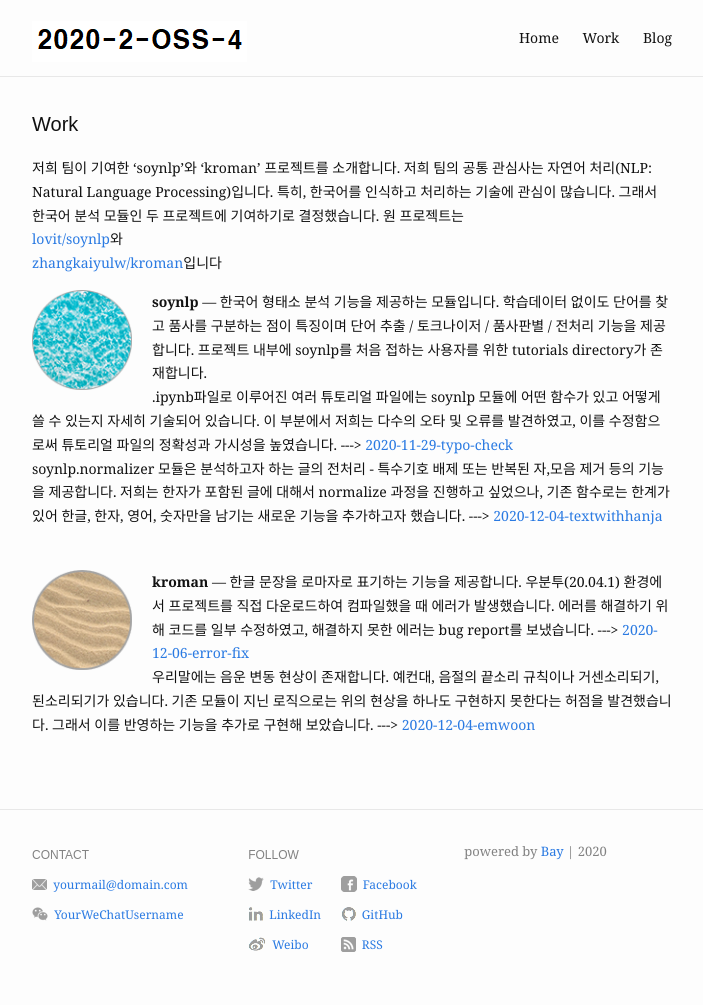
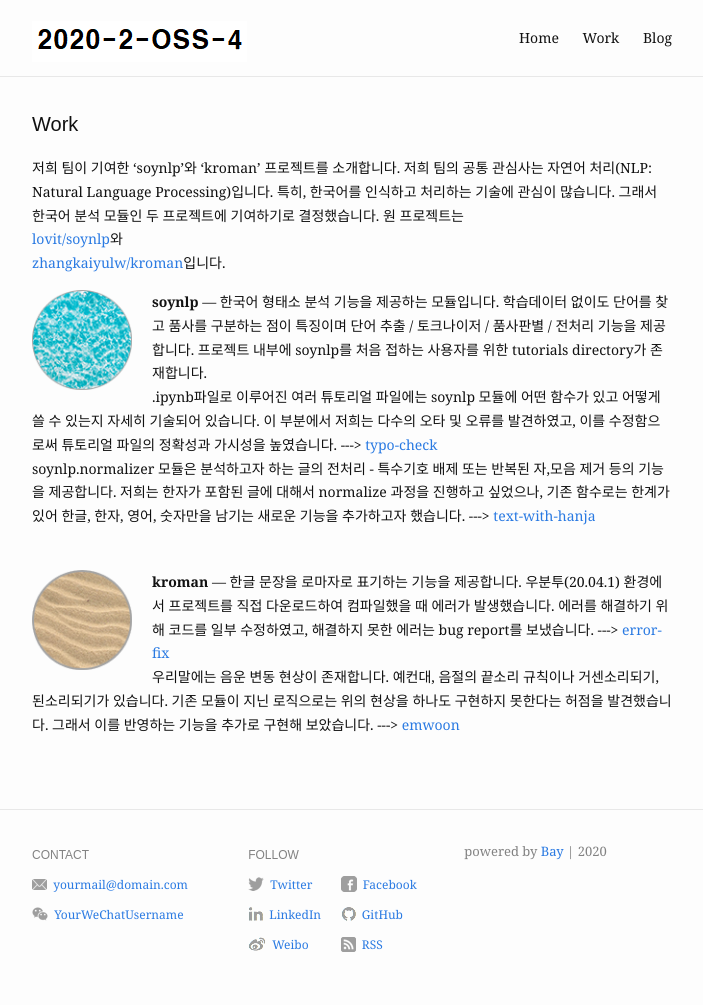
Before and after one commit to 20-2-SKKU-OSS/2020-2-OSS-4, a Jekyll site: the page built from work.md, in a window 1280 px wide. Shown: the whole page, without its empty margins (288-991 px from the left). Built offline with Jekyll 4.4.1, drawn with Linux system fonts in a browser that asks for light colours.

Commit message:
Update work.md

```diff
--- a/work.md
+++ b/work.md
@@ -7,12 +7,12 @@ items:
     image:
       src: /assets/img/work/water.png
       alt: water
-    description: 한국어 형태소 분석 기능을 제공하는 모듈입니다. 학습데이터 없이도 단어를 찾고 품사를 구분하는 점이 특징이며 단어 추출 / 토크나이저 / 품사판별 / 전처리 기능을 제공합니다. 프로젝트 내부에 soynlp를 처음 접하는 사용자를 위한 tutorials directory가 존재합니다. <br> .ipynb파일로 이루어진 여러 튜토리얼 파일에는 soynlp 모듈에 어떤 함수가 있고 어떻게 쓸 수 있는지 자세히 기술되어 있습니다. 이 부분에서 저희는 다수의 오타 및 오류를 발견하였고, 이를 수정함으로써 튜토리얼 파일의 정확성과 가시성을 높였습니다. ---> <a href="https://20-2-skku-oss.github.io/2020-2-OSS-4/2020/11/29/typo-ckeck">2020-11-29-typo-check</a> <br> soynlp.normalizer 모듈은 분석하고자 하는 글의 전처리 - 특수기호 배제 또는 반복된 자,모음 제거 등의 기능을 제공합니다. 저희는 한자가 포함된 글에 대해서 normalize 과정을 진행하고 싶었으나, 기존 함수로는 한계가 있어 한글, 한자, 영어, 숫자만을 남기는 새로운 기능을 추가하고자 했습니다. ---> <a href="https://20-2-skku-oss.github.io/2020-2-OSS-4/2020/12/04/text-with-hanja">2020-12-04-textwithhanja</a> <br>
+    description: 한국어 형태소 분석 기능을 제공하는 모듈입니다. 학습데이터 없이도 단어를 찾고 품사를 구분하는 점이 특징이며 단어 추출 / 토크나이저 / 품사판별 / 전처리 기능을 제공합니다. 프로젝트 내부에 soynlp를 처음 접하는 사용자를 위한 tutorials directory가 존재합니다. <br> .ipynb파일로 이루어진 여러 튜토리얼 파일에는 soynlp 모듈에 어떤 함수가 있고 어떻게 쓸 수 있는지 자세히 기술되어 있습니다. 이 부분에서 저희는 다수의 오타 및 오류를 발견하였고, 이를 수정함으로써 튜토리얼 파일의 정확성과 가시성을 높였습니다. ---> <a href="https://20-2-skku-oss.github.io/2020-2-OSS-4/2020/11/29/typo-ckeck">typo-check</a> <br> soynlp.normalizer 모듈은 분석하고자 하는 글의 전처리 - 특수기호 배제 또는 반복된 자,모음 제거 등의 기능을 제공합니다. 저희는 한자가 포함된 글에 대해서 normalize 과정을 진행하고 싶었으나, 기존 함수로는 한계가 있어 한글, 한자, 영어, 숫자만을 남기는 새로운 기능을 추가하고자 했습니다. ---> <a href="https://20-2-skku-oss.github.io/2020-2-OSS-4/2020/12/04/text-with-hanja">text-with-hanja</a> <br>
   - title: 'kroman'
     image:
       src: /assets/img/work/sand.png
       alt: sand
-    description: 한글 문장을 로마자로 표기하는 기능을 제공합니다. 우분투(20.04.1) 환경에서 프로젝트를 직접 다운로드하여 컴파일했을 때 에러가 발생했습니다. 에러를 해결하기 위해 코드를 일부 수정하였고, 해결하지 못한 에러는 bug report를 보냈습니다. ---> <a href="https://20-2-skku-oss.github.io/2020-2-OSS-4/2020/12/06/error-fix">2020-12-06-error-fix</a> <br> 우리말에는 음운 변동 현상이 존재합니다. 예컨대, 음절의 끝소리 규칙이나 거센소리되기, 된소리되기가 있습니다. 기존 모듈이 지닌 로직으로는 위의 현상을 하나도 구현하지 못한다는 허점을 발견했습니다. 그래서 이를 반영하는 기능을 추가로 구현해 보았습니다. ---> <a href="https://20-2-skku-oss.github.io/2020-2-OSS-4/2020/12/04/emwoon">2020-12-04-emwoon</a>
+    description: 한글 문장을 로마자로 표기하는 기능을 제공합니다. 우분투(20.04.1) 환경에서 프로젝트를 직접 다운로드하여 컴파일했을 때 에러가 발생했습니다. 에러를 해결하기 위해 코드를 일부 수정하였고, 해결하지 못한 에러는 bug report를 보냈습니다. ---> <a href="https://20-2-skku-oss.github.io/2020-2-OSS-4/2020/12/06/error-fix">error-fix</a> <br> 우리말에는 음운 변동 현상이 존재합니다. 예컨대, 음절의 끝소리 규칙이나 거센소리되기, 된소리되기가 있습니다. 기존 모듈이 지닌 로직으로는 위의 현상을 하나도 구현하지 못한다는 허점을 발견했습니다. 그래서 이를 반영하는 기능을 추가로 구현해 보았습니다. ---> <a href="https://20-2-skku-oss.github.io/2020-2-OSS-4/2020/12/04/emwoon">emwoon</a>
 ---
 저희 팀이 기여한 'soynlp'와 'kroman' 프로젝트를 소개합니다.
 저희 팀의 공통 관심사는 자연어 처리(NLP: Natural Language Processing)입니다. 특히, 한국어를 인식하고 처리하는 기술에 관심이 많습니다. 그래서 한국어 분석 모듈인 두 프로젝트에 기여하기로 결정했습니다.
@@ -20,4 +20,5 @@ items:
 <br>
 <a href="https://github.com/lovit/soynlp">lovit/soynlp</a>와
 <br>
-<a href="https://github.com/zhangkaiyulw/kroman">zhangkaiyulw/kroman</a>입니다
+<a href="https://github.com/zhangkaiyulw/kroman">zhangkaiyulw/kroman</a>입니다.
+<br>
```
